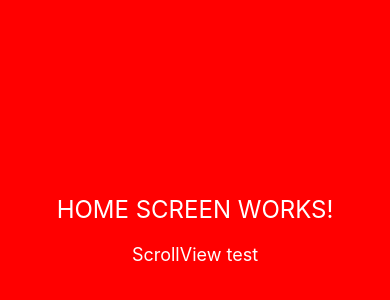
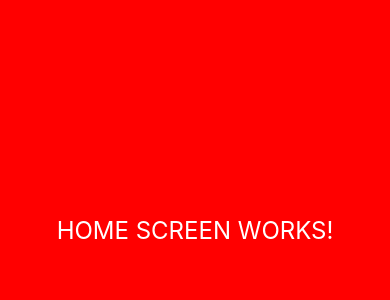
Before and after one commit to MrAlexOm/Bunker-App, a React Native app: screen /Home in a window 390 px wide. Shown: the part 192-492 px from the top of the page. Built offline with nearby package versions, Linux system fonts and the light colour scheme.

Commit message:
Revert ScrollView - it causes black screen

```diff
--- a/src/screens/HomeScreen.tsx
+++ b/src/screens/HomeScreen.tsx
@@ -1,14 +1,11 @@
 import React from 'react';
-import { View, Text, StyleSheet, ScrollView } from 'react-native';
+import { View, Text, StyleSheet } from 'react-native';
 
 const HomeScreen = () => {
   console.log("HomeScreen is rendering");
   return (
     <View style={styles.container}>
-      <ScrollView style={styles.scrollView} contentContainerStyle={styles.contentContainer}>
-        <Text style={styles.title}>HOME SCREEN WORKS!</Text>
-        <Text style={styles.subtitle}>ScrollView test</Text>
-      </ScrollView>
+      <Text style={styles.title}>HOME SCREEN WORKS!</Text>
     </View>
   );
 };
@@ -16,25 +13,13 @@ const HomeScreen = () => {
 const styles = StyleSheet.create({
   container: {
     flex: 1,
-    backgroundColor: '#FF0000',
-  },
-  scrollView: {
-    flex: 1,
-  },
-  contentContainer: {
-    flexGrow: 1,
     justifyContent: 'center',
     alignItems: 'center',
-    padding: 20,
+    backgroundColor: '#FF0000',
   },
   title: {
     color: 'white',
     fontSize: 24,
-    marginBottom: 20,
-  },
-  subtitle: {
-    color: 'white',
-    fontSize: 18,
   },
 });
 
```
